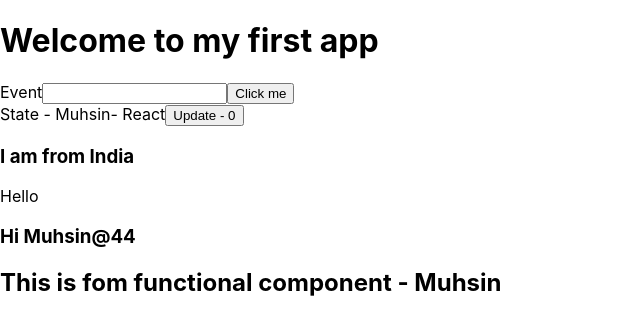
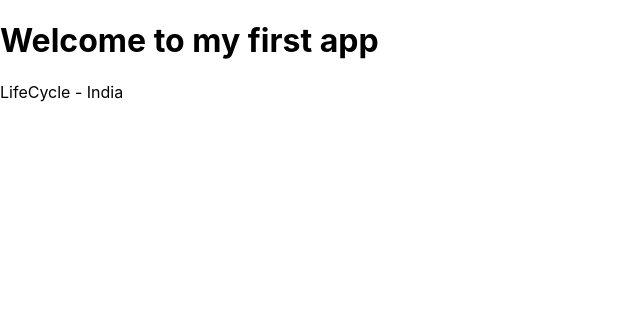
Before and after one commit to paravathmuhsin/react-basics, a React (Create React App) app: page / in a window 1280 px wide. Shown: the top 334 px of the page, without its empty margins (0-640 px from the left). Built offline with nearby package versions, Linux system fonts and the light colour scheme.

Commit message:
life cycle

```diff
--- a/src/App.js
+++ b/src/App.js
@@ -4,19 +4,21 @@ import FunComp from "./FunComp";
 import PropClass from "./PropClass";
 import PropFun from "./PropFun";
 import Event from "./Event";
+import LifeCycle from "./LifeCycle";
 class App extends Component {
   render() {
     const country = "India";
     return (
       <>
         <h1>Welcome to my first app</h1>
-        <Event />
+        <LifeCycle />
+        {/* <Event />
         <State />
         <PropClass country={country}>
           <p>Hello</p>
         </PropClass>
         <PropFun name="Muhsin" age={44} />
-        <FunComp />
+        <FunComp /> */}
       </>
     );
   }
--- /dev/null
+++ b/src/LifeCycle.js
@@ -0,0 +1,36 @@
+import React, { Component, PureComponent } from "react";
+
+export default class LifeCycle extends PureComponent {
+  constructor() {
+    super();
+    console.log("constructor");
+  }
+  state = {
+    country: "India",
+  };
+  componentDidMount() {
+    console.log("componentDidMount");
+  }
+  componentDidUpdate() {
+    console.log("componentDidUpdate");
+  }
+//   shouldComponentUpdate(props, state) {
+//     console.log("shouldComponentUpdate", state, this.state);
+//     return this.state.country !== state.country;
+//   }
+  componentWillUnmount() {
+    console.log("componentWillUnmount");
+  }
+  render() {
+    console.log("render");
+    return (
+      <div
+        onClick={() => {
+          this.setState({ country: "IND" });
+        }}
+      >
+        LifeCycle - {this.state.country}
+      </div>
+    );
+  }
+}
```
